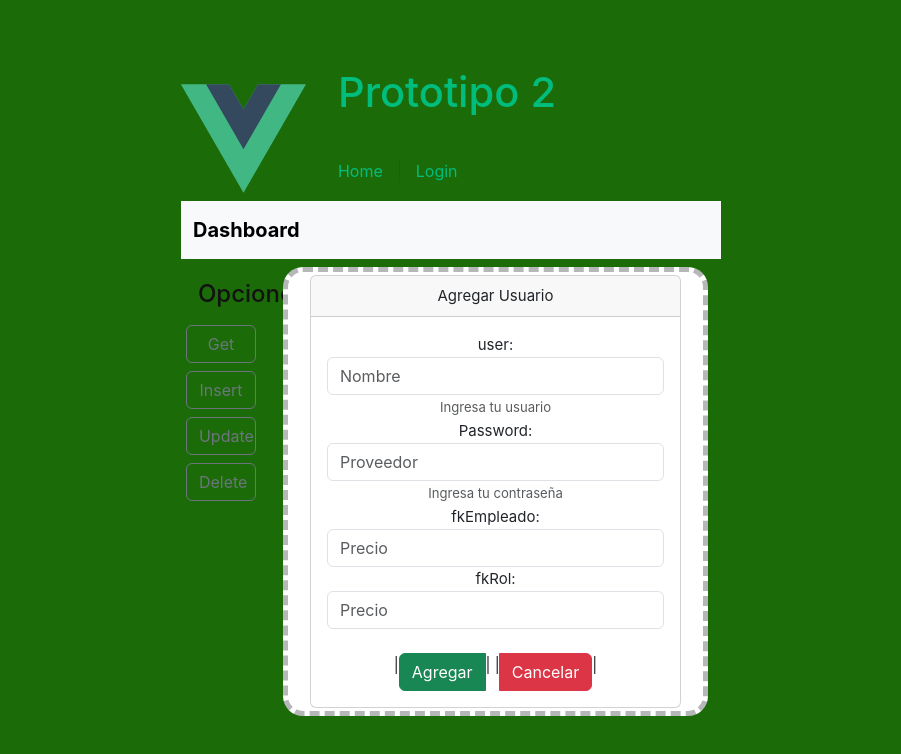
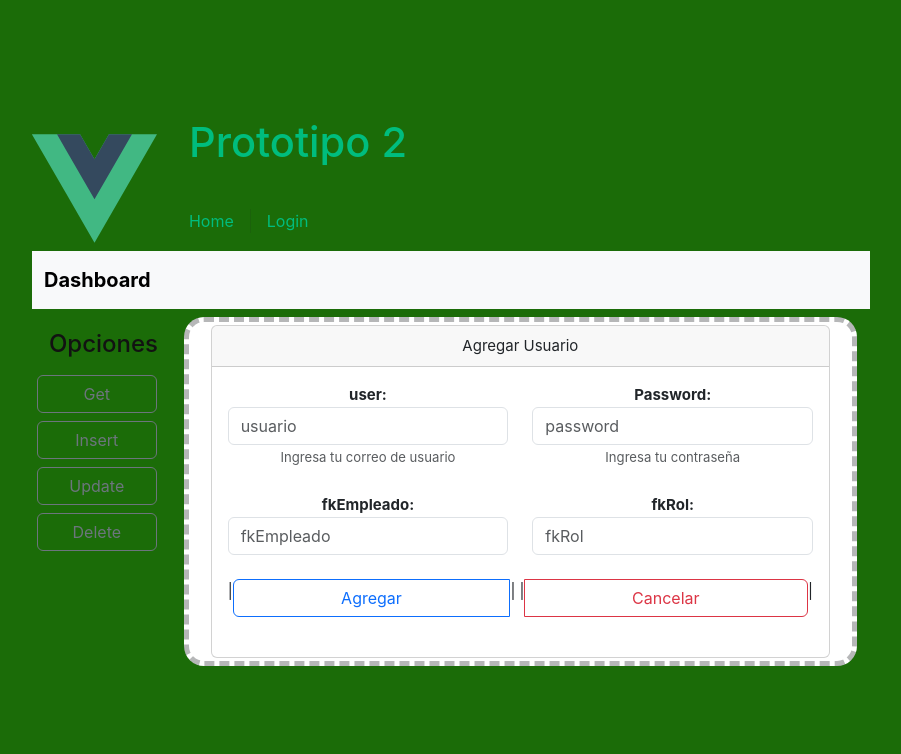
Before and after one commit to davidakeprott/PrototipoCercano, a Vue app: page /post in a window 1280 px wide. Shown: the top 754 px of the page, without its empty margins (189-1090 px from the left). Built offline with nearby package versions, Linux system fonts and the light colour scheme.

Commit message:
Post agregado

```diff
--- a/src/components/Componentes_usuario/CrearUsuario.vue
+++ b/src/components/Componentes_usuario/CrearUsuario.vue
@@ -3,35 +3,59 @@
         <div class="card">
             <div class="card-header">Agregar Usuario</div>
             <div class="card-body">
-                <form v-on:submit.prevent="">
+                <form v-on:submit.prevent="formulario">
+                    <div class="row">
+                        <div class="col">
+
                             <div class="form-group">
-                        <label for="">user:</label>
-                        <input type="text" class="form-control" name="user"
-                            aria-describedby="helpId" id="nombre" placeholder="Nombre" />
-                        <small id="helpId" class="form-text" text-muted>Ingresa tu usuario</small>
+                                <label for="user">user:</label>
+                                <input type="text" class="form-control" name="user" aria-describedby="helpId" id="user"
+                                    placeholder="usuario" v-model="Usuarios.user" />
+                                <small id="helpId" class="form-text" text-muted>Ingresa tu correo de usuario</small>
                             </div>
+                        </div>
+                        <div class="col">
                             <div class="form-group">
-                        <label for="">Password:</label>
-                        <input type="text" class="form-control" name="password" id="nombre"
-                            aria-describedby="helpId" placeholder="Proveedor" />
+                                <label for="password">Password:</label>
+                                <input type="text" class="form-control" name="password" id="password"
+                                    aria-describedby="helpId" placeholder="password" v-model="Usuarios.password" />
                                 <small id="helpId" class="form-text" text-muted>Ingresa tu contraseña</small>
                             </div>
-                    <div class="form-group">
-                        <label for="">fkEmpleado:</label>
-                        <input type="text" class="form-control" name="fkEmpleado" id="precio"
-                            aria-describedby="helpId" placeholder="Precio" />
-                    </div>
-                    <div class="form-group">
-                        <label for="">fkRol:</label>
-                        <input type="text" class="form-control" name="fkRol" id="precio"
-                            aria-describedby="helpId" placeholder="Precio" />
                         </div>
 
-                    <br />
+                    </div>
+                    <br>
+                    <div class="row">
+                        <div class="col">
 
+                            <div class="form-group">
+                                <label for="fkEmpleado">fkEmpleado:</label>
+                                <input type="number" class="form-control" name="fkEmpleado" id="fkEmpleado"
+                                    aria-describedby="helpId" placeholder="fkEmpleado" v-model="Usuarios.fkEmpleado" />
+                            </div>
+                        </div>
+                        <div class="col">
+
+                            <div class="form-group">
+                                <label for="fkRol">fkRol:</label>
+                                <input type="number" class="form-control" name="fkRol" id="precio" aria-describedby="helpId"
+                                    placeholder="fkRol" v-model="Usuarios.fkRol" />
+                            </div>
+                        </div>
+                    </div>
+                    <br>
+                    <div class="row">
                         <div class="btn-group" role="group">
-                        |<button type="submit" class="btn btn-success">Agregar</button>|
-                        |<router-link :to="{ name: 'dashboard' }" class="btn btn-danger">Cancelar</router-link>|
+                            |<button type="submit" class="btn btn-outline-primary">Agregar</button>|
+                            |<router-link :to="{ name: 'dashboard' }" class="btn btn-outline-danger">Cancelar</router-link>|
+                        </div>
+
+                    </div>
+                    <br>
+                    <div class="row">
+                        <div id="alert" style="display:none;" class="alert alert-success" role="alert">
+                            {{ smg }}
+                        </div>
                     </div>
                 </form>
             </div>
@@ -40,7 +64,48 @@
 </template>
 
 <script>
-export default{
-    name: "crearUser"
+import axios from 'axios';
+export default {
+    name: "crearUser",
+    components: {
+
+    },
+
+    data() {
+        return {
+            Usuarios: {},
+            smg: "",
+        };
+    },
+    methods: {
+        formulario() {
+            const tiempoTranscurrido = Date.now();
+            const hoy = new Date(tiempoTranscurrido);
+            var cuerpo = {
+                user: this.Usuarios.user,
+                password: this.Usuarios.password,
+                fechaRegistro: hoy.toISOString(),
+                fkEmpleado: this.Usuarios.fkEmpleado,
+                fkRol: this.Usuarios.fkRol
+            };
+
+            axios.post('https://localhost:7051/Usuario', cuerpo).then((result) => {
+
+                if (result.status == 200) {
+                    document.getElementById("alert").style.display = "block";
+                    this.smg = "agregado exitosamente :D/";
+                    console.log(result);
+                }
+                // window.location.href = "dashboard";
+
+            })
+        }
+    }
 }
 </script>
+
+<style>
+label {
+    font-weight: bold;
+}
+</style>
--- a/src/components/Componentes_usuario/ListaUsuarios.vue
+++ b/src/components/Componentes_usuario/ListaUsuarios.vue
@@ -27,7 +27,7 @@
               <td>
                 <div class="btn-group" role="label" aria-label="">
                   <!-- |<router-link :to="{name:'editar',param:{id:articulo.id}}" class="btn btn-info">Editar</router-link> | -->
-                  <button type="button" v-on:click="BuscarEmpleado()" class="btn btn-danger">
+                  <button type="button" v-on:click="BuscarEmpleado()" class="btn btn-outline-danger">
                     Eliminar</button>
                 </div>
               </td>
```
Lines whose indentation alone changed are shown as unchanged.
